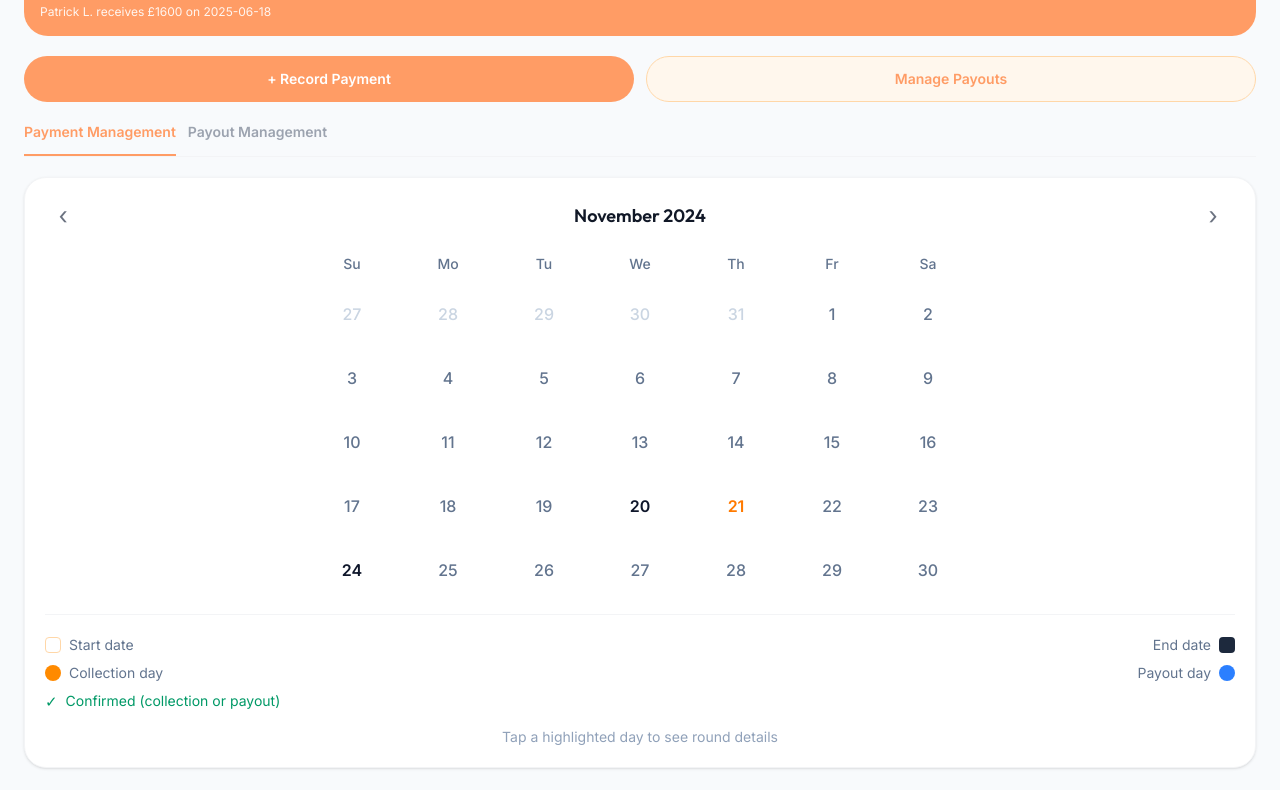
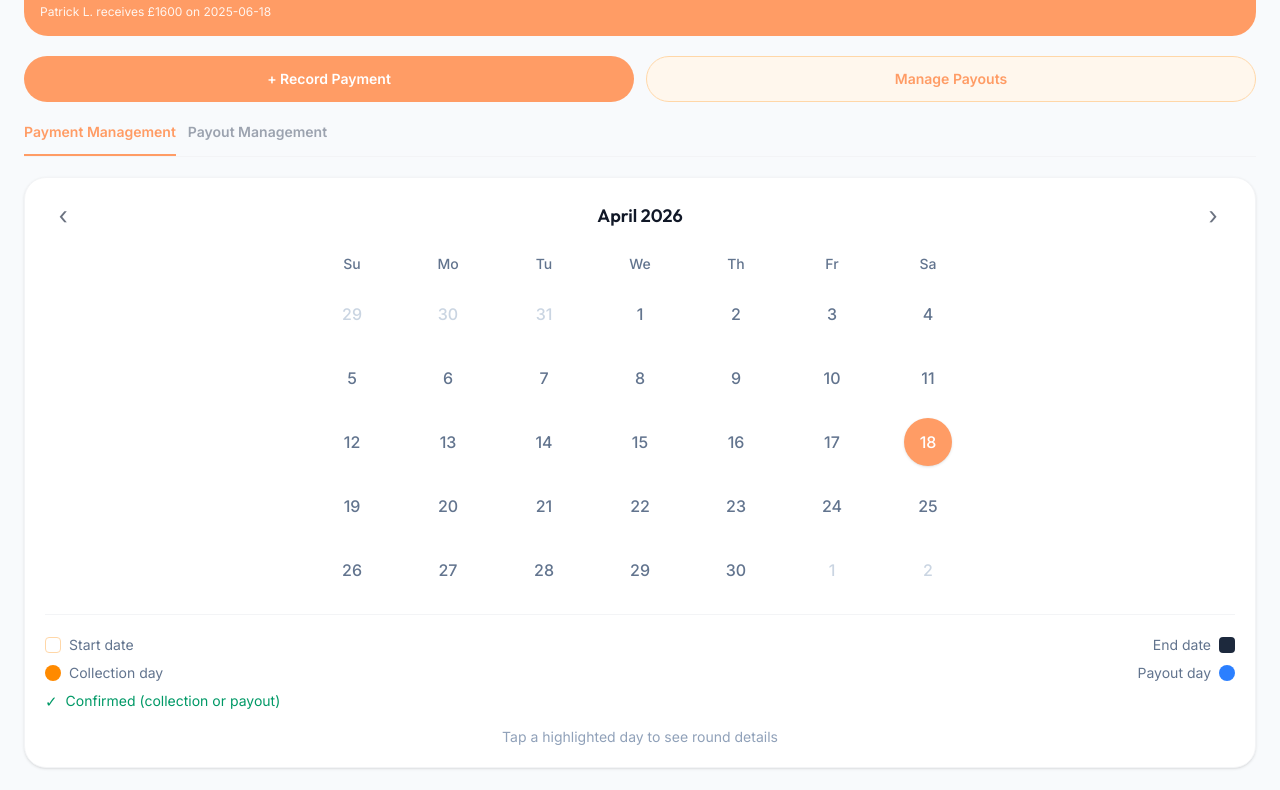
Before and after one commit to ShiponChowdhury1/pardna-book-frontend, a React (Vite) app: page /dashboard/pardnas/1 in a window 1280 px wide. Shown: the part 540-1330 px from the top of the page. Built offline with nearby package versions, Linux system fonts and the light colour scheme.

Commit message:
create audit file ad

```diff
--- a/src/features/dashboard/pages/audit/index.tsx
+++ b/src/features/dashboard/pages/audit/index.tsx
@@ -15,16 +15,16 @@ interface AuditLog {
 }
 
 const LOGS: AuditLog[] = [
-  { id: 1, time: '2026-04-20 16:00', action: 'Recorded payment', pardna: 'Family Monthly', participant: 'Ama O.', amount: 200, type: 'payment' },
-  { id: 2, time: '2026-04-20 16:00', action: 'Recorded payment', pardna: 'Work Friends Savings', participant: 'Lisa A.', amount: 100, type: 'payment' },
-  { id: 3, time: '2026-04-20 16:00', action: 'Recorded payment', pardna: 'Church Building Fund', participant: 'Nadia F.', amount: 250, type: 'payment' },
-  { id: 4, time: '2026-04-20 16:00', action: 'Recorded payment', pardna: 'Sisters Circle', participant: 'Abena M.', amount: 150, type: 'payment' },
-  { id: 5, time: '2026-04-20 16:00', action: 'Recorded payment', pardna: 'Market Traders', participant: 'Patrick L.', amount: 300, type: 'payment' },
-  { id: 6, time: '2026-04-20 16:00', action: 'Recorded payment', pardna: 'Back to School', participant: 'Lisa A.', amount: 100, type: 'payment' },
-  { id: 7, time: '2026-04-19 14:30', action: 'Recorded payout', pardna: 'Family Monthly', participant: 'David K.', amount: 1600, type: 'payout' },
-  { id: 8, time: '2026-04-18 11:00', action: 'Collection day', pardna: 'Family Monthly', amount: 1600, type: 'collection' },
-  { id: 9, time: '2026-04-17 09:45', action: 'Marked payment overdue', pardna: 'Work Friends Savings', participant: 'Kwame B.', type: 'status' },
-  { id: 10, time: '2026-04-16 17:20', action: 'Cycle completed', pardna: 'Church Building Fund', type: 'lifecycle' },
+  { id: 1, time: '2026-05-05 16:00', action: 'Recorded payment', pardna: 'Family Monthly', participant: 'Ama O.', amount: 200, type: 'payment' },
+  { id: 2, time: '2026-05-05 16:00', action: 'Recorded payment', pardna: 'Work Friends Savings', participant: 'Lisa A.', amount: 100, type: 'payment' },
+  { id: 3, time: '2026-05-05 16:00', action: 'Recorded payment', pardna: 'Church Building Fund', participant: 'Nadia F.', amount: 250, type: 'payment' },
+  { id: 4, time: '2026-05-05 16:00', action: 'Recorded payment', pardna: 'Sisters Circle', participant: 'Abena M.', amount: 150, type: 'payment' },
+  { id: 5, time: '2026-05-05 16:00', action: 'Recorded payment', pardna: 'Market Traders', participant: 'Patrick L.', amount: 300, type: 'payment' },
+  { id: 6, time: '2026-05-05 16:00', action: 'Recorded payment', pardna: 'Back to School', participant: 'Lisa A.', amount: 100, type: 'payment' },
+  { id: 7, time: '2026-05-04 14:30', action: 'Recorded payout', pardna: 'Family Monthly', participant: 'David K.', amount: 1600, type: 'payout' },
+  { id: 8, time: '2026-05-03 11:00', action: 'Collection day', pardna: 'Family Monthly', amount: 1600, type: 'collection' },
+  { id: 9, time: '2026-05-02 09:45', action: 'Marked payment overdue', pardna: 'Work Friends Savings', participant: 'Kwame B.', type: 'status' },
+  { id: 10, time: '2026-05-01 17:20', action: 'Cycle completed', pardna: 'Church Building Fund', type: 'lifecycle' },
 ];
 
 const typeMeta: Record<LogType, { label: string; cls: string; icon: string }> = {
--- a/src/features/dashboard/pages/pardna-detail/index.tsx
+++ b/src/features/dashboard/pages/pardna-detail/index.tsx
@@ -7,6 +7,7 @@ import {
   endOfWeek,
   format,
   isSameDay,
+  isToday,
   startOfMonth,
   startOfWeek,
   subMonths,
@@ -130,8 +131,8 @@ const PAYOUT_SCHEDULES: Record<string, PayoutSchedule[]> = {
 export default function PardnaDetailPage() {
   const navigate = useNavigate();
   const { id } = useParams<{ id: string }>();
-  const [currentMonth, setCurrentMonth] = useState(new Date(2024, 10, 1));
-  const [selectedDate, setSelectedDate] = useState(new Date(2024, 10, 24));
+  const [currentMonth, setCurrentMonth] = useState(new Date());
+  const [selectedDate, setSelectedDate] = useState(new Date());
   const [activeTab, setActiveTab] = useState<'payments' | 'payouts'>('payments');
 
   const pardna = id && PARDNAS[id];
@@ -289,6 +290,7 @@ export default function PardnaDetailPage() {
               const inMonth = day.getMonth() === currentMonth.getMonth();
               const isCollectionDay = isSameDay(day, new Date(2024, 10, 20));
               const isPayoutDay = isSameDay(day, new Date(2024, 10, 21));
+              const isCurrentDay = isToday(day);
               const isSelected = isSameDay(day, selectedDate);
 
               return (
@@ -303,7 +305,9 @@ export default function PardnaDetailPage() {
                   className={`mx-auto h-11 w-11 sm:h-12 sm:w-12 rounded-full text-sm sm:text-base font-medium transition-all ${
                     inMonth ? 'cursor-pointer' : 'cursor-default'
                   } ${
-                    isSelected
+                    isCurrentDay
+                      ? 'bg-[var(--color-primary)] text-white shadow-sm'
+                      : isSelected
                       ? 'text-slate-900 font-semibold'
                       : isPayoutDay
                       ? 'text-[#ff7a00] font-semibold'
```
